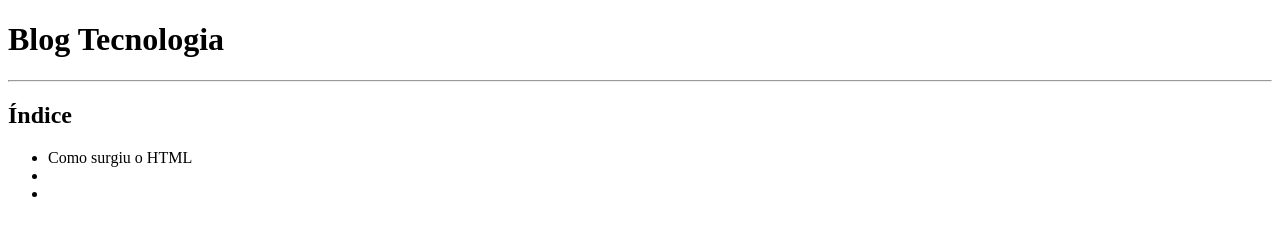
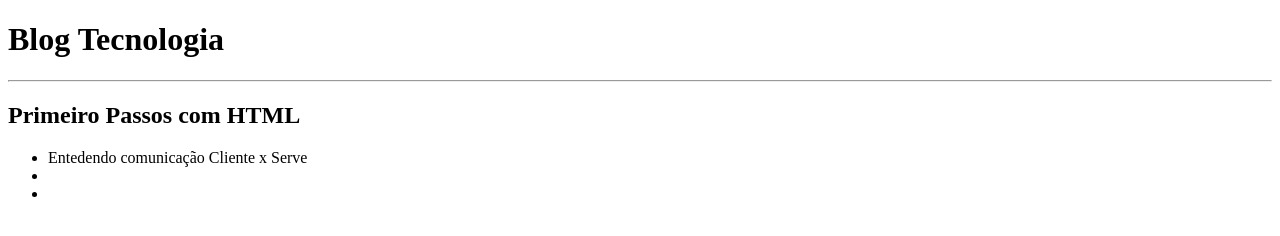
Before and after one commit to victorsantanna/Bootcamp_HTML_Web_Developer_DIO, a plain HTML site: page Módulo 1/desafio.html in a window 1280 px wide. Drawn offline with Linux system fonts and the light colour scheme.

Commit message:
Módulo 1

```diff
--- a/Módulo 1/desafio.html
+++ b/Módulo 1/desafio.html
@@ -12,9 +12,9 @@
 <body>
     <h1>Blog Tecnologia</h1>
     <hr>
-    <h2 id="inicio">Índice</h2>
+    <h2 id="inicio">Primeiro Passos com HTML</h2>
         <ul>
-            <li>Como surgiu o HTML</li>
+            <li>Entedendo comunicação Cliente x Serve</li>
             <li></li>
             <li></li>
         </ul>
```
